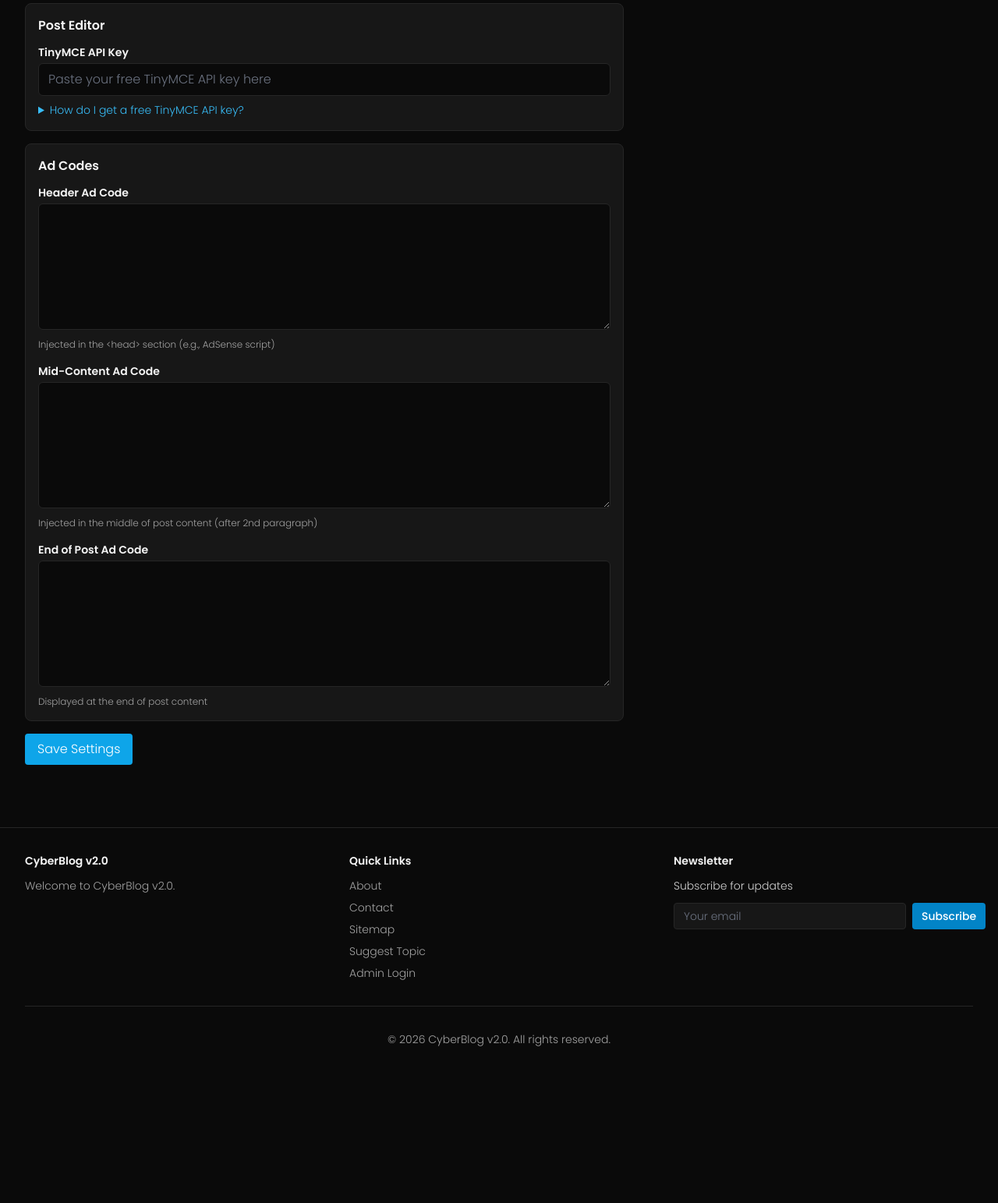
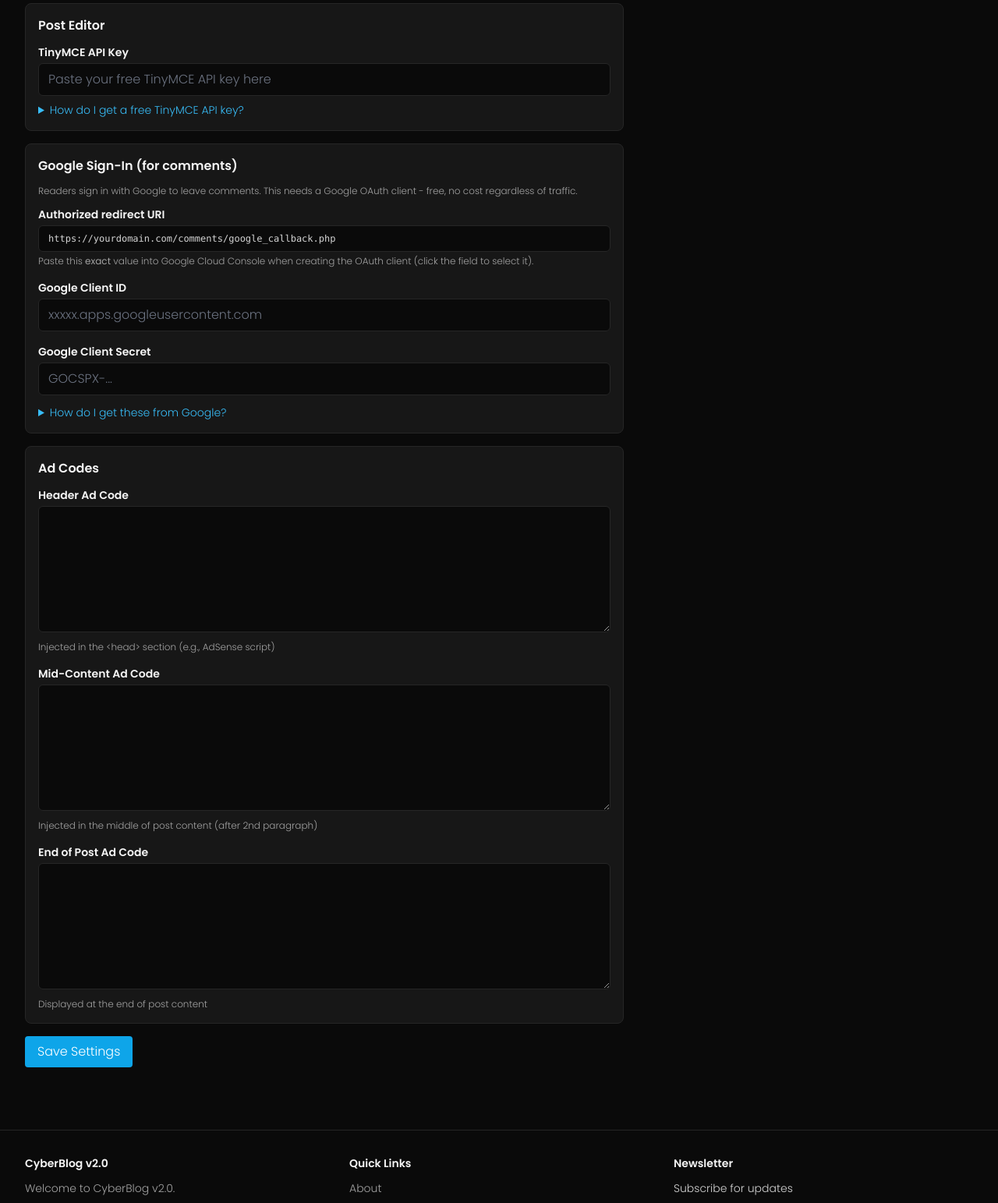
Before and after one commit to dapoalla/cyberblogv1.0, a PHP site: page /admin/settings.php in a window 1280 px wide. Shown: the part 1118-2661 px from the top of the page at 78% size. Before the commit the page ends 2460 px from the top, so only its background shows below. Run offline with PHP 8.4, Linux system fonts and the light colour scheme; the visitor is signed in with stand-in values (Sample User, id 1); data comes from the database, SQL or seed files in the repository; data that the repository does not hold is empty.

Commit message:
Add Google OAuth setup to Settings, with the exact redirect URI shown
Client ID/secret for "Sign in with Google" comments could previously
only be set by hand-editing config.local.php, with no indication of
what redirect URI Google needed to see. Settings now shows the exact
Authorized redirect URI to register (auto-computed for wherever the
app is actually deployed), takes the Client ID/secret, and includes
a walkthrough for creating the OAuth client in Google Cloud Console.
Saves to config.local.php, same as the TinyMCE key.

Also pointed the "not configured" errors on the sign-in/callback
routes at Admin -> Settings instead of the now-inaccurate
"set in config.php" message.

Co-Authored-By: Claude Sonnet 5 <noreply@anthropic.com>

```diff
--- a/admin/settings.php
+++ b/admin/settings.php
@@ -15,10 +15,15 @@ if($_SERVER['REQUEST_METHOD']==='POST' && csrf_check($_POST['csrf']??'')){
   if($stmt){$stmt->bind_param('ssssssss',$header,$inpost,$midcontent,$siteName,$siteTagline,$footerText,$aboutHtml,$navCategoryIds);$stmt->execute();$stmt->close();$msg='Settings saved.';}
 
   $tinymceKey = trim((string)($_POST['tinymce_api_key']??''));
+  $googleClientId = trim((string)($_POST['google_client_id']??''));
+  $googleClientSecret = trim((string)($_POST['google_client_secret']??''));
   $configLocalPath = __DIR__ . '/../config.local.php';
   $existingLocal = file_exists($configLocalPath) ? (require $configLocalPath) : [];
-  if (($existingLocal['tinymce']['api_key'] ?? '') !== $tinymceKey) {
-    $newLocal = array_replace_recursive($existingLocal, ['tinymce' => ['api_key' => $tinymceKey]]);
+  $newLocal = array_replace_recursive($existingLocal, [
+    'tinymce' => ['api_key' => $tinymceKey],
+    'oauth' => ['client_id' => $googleClientId, 'client_secret' => $googleClientSecret],
+  ]);
+  if ($newLocal !== $existingLocal) {
     $php = "<?php\n// Real credentials for this environment. NEVER commit this file.\nreturn " . var_export($newLocal, true) . ";\n";
     @file_put_contents($configLocalPath, $php);
   }
@@ -29,6 +34,9 @@ $selectedNavCats = array_filter(explode(',', (string)$set['nav_category_ids']));
 $allCategories=[]; if($res=$mysqli->query("SELECT id,name FROM cms_categories ORDER BY name")){ while($r=$res->fetch_assoc()) $allCategories[]=$r; }
 $pageTitle='Settings'; include __DIR__ . '/../includes/template_header.php';
 include __DIR__ . '/../includes/admin_nav.php';
+
+$oauthScheme = (isset($_SERVER['HTTPS']) && $_SERVER['HTTPS'] === 'on') ? 'https://' : 'http://';
+$googleRedirectUri = $config['oauth']['redirect_uri'] ?: ($oauthScheme . ($_SERVER['HTTP_HOST'] ?? '') . base_url('comments/google_callback.php'));
 ?>
 <div class="flex items-center justify-between">
   <h1 class="text-2xl font-bold">Settings</h1>
@@ -93,6 +101,33 @@ include __DIR__ . '/../includes/admin_nav.php';
   </div>
 
   <div class="bg-neutral-900 border border-neutral-800 rounded-lg p-4">
+    <h2 class="font-semibold mb-3">Google Sign-In (for comments)</h2>
+    <div class="text-xs text-neutral-400 mb-3">Readers sign in with Google to leave comments. This needs a Google OAuth client - free, no cost regardless of traffic.</div>
+
+    <label class="block text-sm mb-1 font-semibold">Authorized redirect URI</label>
+    <input type="text" readonly value="<?php echo e($googleRedirectUri); ?>" onclick="this.select()" class="w-full rounded-md bg-neutral-950 border border-neutral-800 px-3 py-2 font-mono text-xs text-neutral-300" />
+    <div class="text-xs text-neutral-400 mt-1">Paste this <strong>exact</strong> value into Google Cloud Console when creating the OAuth client (click the field to select it).</div>
+
+    <label class="block text-sm mb-1 font-semibold mt-4">Google Client ID</label>
+    <input name="google_client_id" value="<?php echo e($config['oauth']['client_id'] ?? ''); ?>" placeholder="xxxxx.apps.googleusercontent.com" class="w-full rounded-md bg-neutral-950 border border-neutral-800 px-3 py-2" />
+
+    <label class="block text-sm mb-1 font-semibold mt-4">Google Client Secret</label>
+    <input name="google_client_secret" value="<?php echo e($config['oauth']['client_secret'] ?? ''); ?>" placeholder="GOCSPX-..." class="w-full rounded-md bg-neutral-950 border border-neutral-800 px-3 py-2" />
+
+    <details class="mt-3">
+      <summary class="cursor-pointer text-sky-400 text-sm">How do I get these from Google?</summary>
+      <ol class="text-neutral-400 text-sm leading-6 mt-2 list-decimal list-inside space-y-1">
+        <li>Go to the <a href="https://console.cloud.google.com/apis/credentials" target="_blank" rel="noopener" class="text-sky-400 hover:underline">Google Cloud Console - Credentials</a> page (create a project first if you don't have one).</li>
+        <li><strong>Create Credentials → OAuth client ID</strong>. If prompted, configure the consent screen first (External, add your email, app name can be your blog name).</li>
+        <li>Application type: <strong>Web application</strong>.</li>
+        <li>Under <strong>Authorized redirect URIs</strong>, paste the exact URL shown above.</li>
+        <li>Click Create, then copy the <strong>Client ID</strong> and <strong>Client secret</strong> into the fields above and save.</li>
+      </ol>
+      <p class="text-neutral-400 text-sm mt-2">Until this is configured, the "Sign in with Google" comment button will show an error instead of working - everything else on the site is unaffected.</p>
+    </details>
+  </div>
+
+  <div class="bg-neutral-900 border border-neutral-800 rounded-lg p-4">
     <h2 class="font-semibold mb-3">Ad Codes</h2>
     <div>
       <label class="block text-sm mb-1 font-semibold">Header Ad Code</label>
--- a/comments/google_auth.php
+++ b/comments/google_auth.php
@@ -12,7 +12,7 @@ $app = require __DIR__ . '/../config.php';
 $oauth = $app['oauth'] ?? [];
 $client_id = $oauth['client_id'] ?? '';
 $auth_uri = $oauth['auth_uri'] ?? 'https://accounts.google.com/o/oauth2/auth';
-if (empty($client_id)) { http_response_code(500); echo 'Google OAuth client_id not configured. Please set in config.php (oauth.client_id).'; exit; }
+if (empty($client_id)) { http_response_code(500); echo 'Google sign-in is not configured yet. An admin can set this up at Admin -> Settings -> Google Sign-In.'; exit; }
 $_SESSION['g_state']=bin2hex(random_bytes(16));
 $redirect = $oauth['redirect_uri'] ?? ((isset($_SERVER['HTTPS'])&&$_SERVER['HTTPS']==='on')?'https://':'http://').$_SERVER['HTTP_HOST'].base_url('comments/google_callback.php');
 $params=[ 'client_id'=>$client_id, 'redirect_uri'=>$redirect, 'response_type'=>'code', 'scope'=>'openid email profile', 'state'=>$_SESSION['g_state'], 'prompt'=>'select_account' ];
--- a/comments/google_callback.php
+++ b/comments/google_callback.php
@@ -8,7 +8,7 @@ $oauth = $app['oauth'] ?? [];
 $client_id = $oauth['client_id'] ?? '';
 $client_secret = $oauth['client_secret'] ?? '';
 $token_uri = $oauth['token_uri'] ?? 'https://oauth2.googleapis.com/token';
-if (empty($client_id) || empty($client_secret)) { http_response_code(500); echo 'Google OAuth not configured.'; exit; }
+if (empty($client_id) || empty($client_secret)) { http_response_code(500); echo 'Google sign-in is not configured yet. An admin can set this up at Admin -> Settings -> Google Sign-In.'; exit; }
 if(empty($_GET['state']) || !hash_equals($_SESSION['g_state']??'', (string)$_GET['state'])){ http_response_code(400); echo 'Invalid state'; exit; }
 unset($_SESSION['g_state']);
 $code=$_GET['code']??''; if(!$code){ http_response_code(400); echo 'Missing code'; exit; }
```
